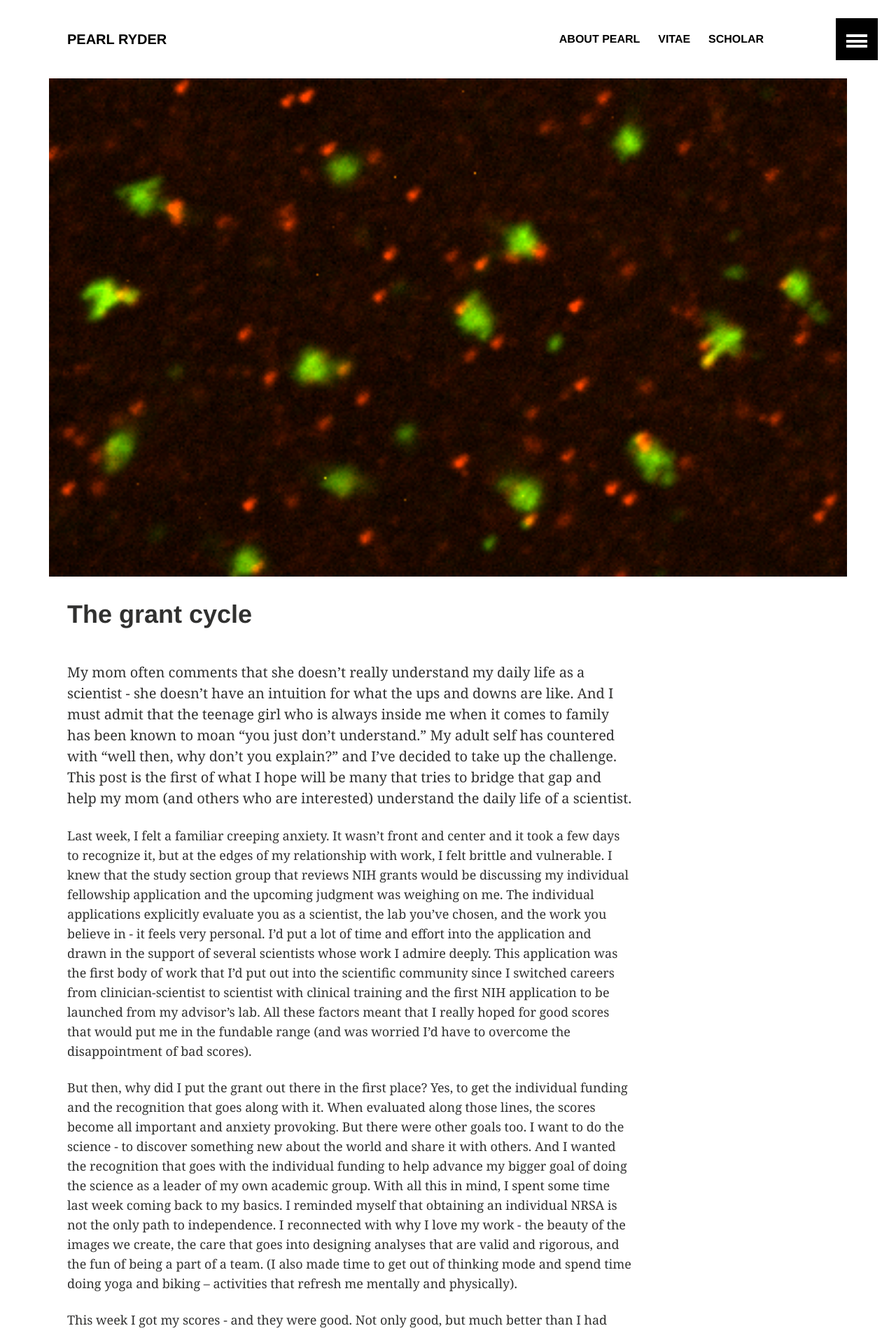
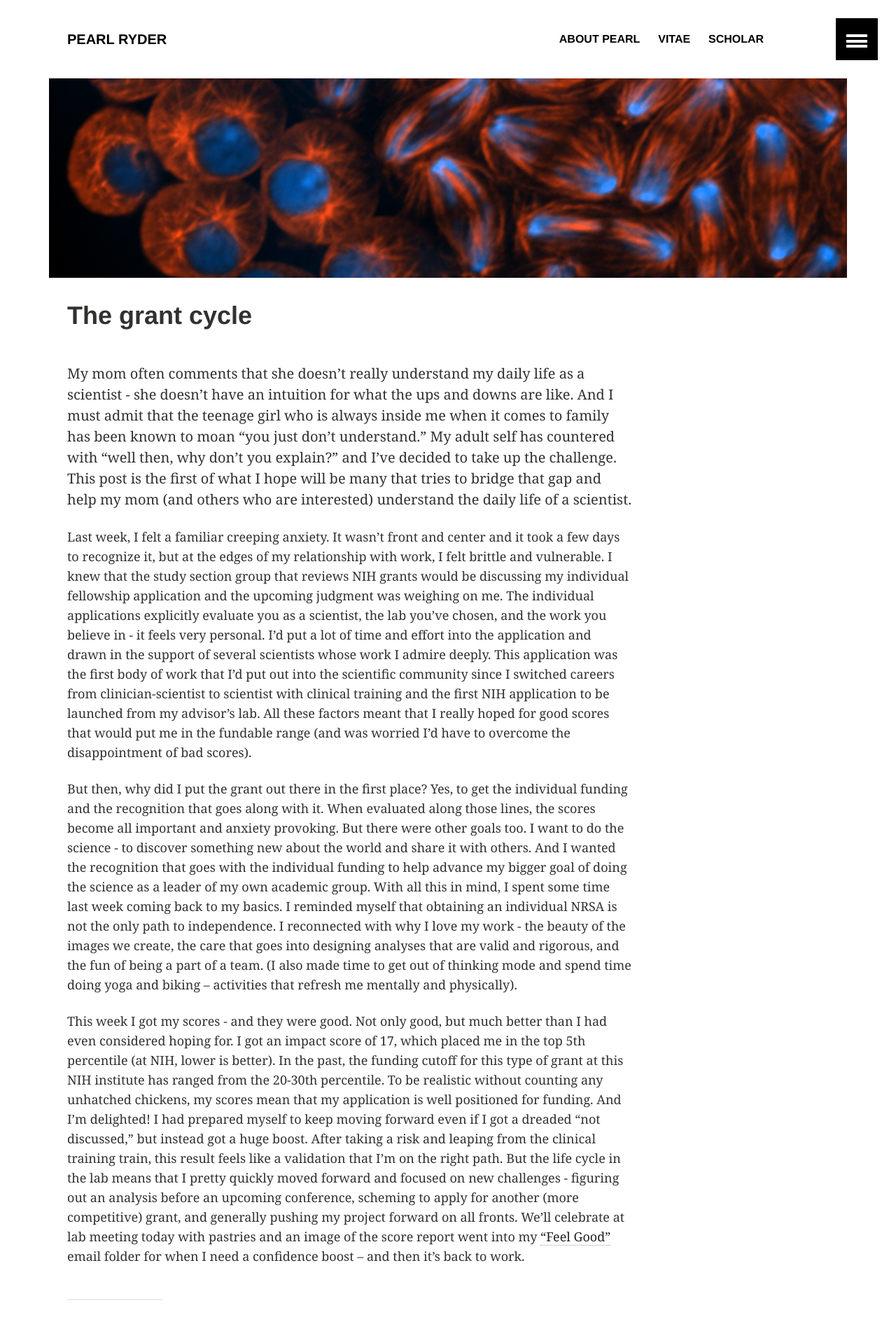
Before and after one commit to pearlryder/pearlryder.github.io, a Jekyll site: the page built from _posts/2017-11-03-the-grant-cycle.md, in a window 1280 px wide. Shown: the top 1905 px of the page at 70% size. Built offline with Jekyll 4.4.1, drawn with Linux system fonts in a browser that asks for light colours.

Commit message:
Changed images on grant cycle post

```diff
--- a/_posts/2017-11-03-the-grant-cycle.md
+++ b/_posts/2017-11-03-the-grant-cycle.md
@@ -2,8 +2,8 @@
 title: The grant cycle
 layout: article
 image:
-  teaser: welcome-intro-teaser.png
-  feature: welcome-intro-teaser.png
+  teaser: future-pi-slack.png
+  feature: future-pi-slack-feature.png
 
 ---
 My mom often comments that she doesn't really understand my daily life as a scientist - she doesn't have an intuition for what the ups and downs are like. And I must admit that the teenage girl who is always inside me when it comes to family has been known to moan “you just don't understand.” My adult self has countered with “well then, why don't you explain?” and I've decided to take up the challenge. This post is the first of what I hope will be many that tries to bridge that gap and help my mom (and others who are interested) understand the daily life of a scientist.
```
